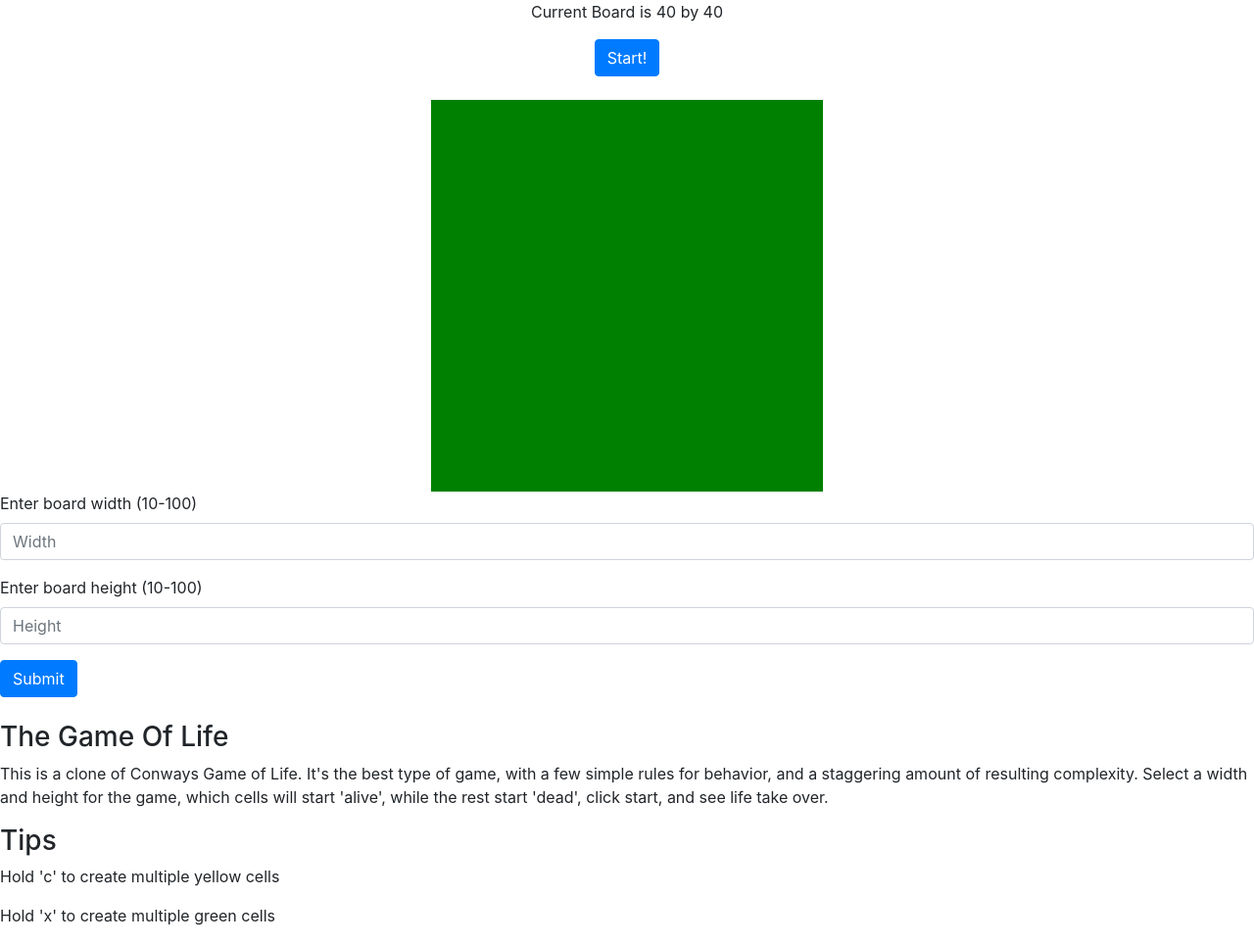
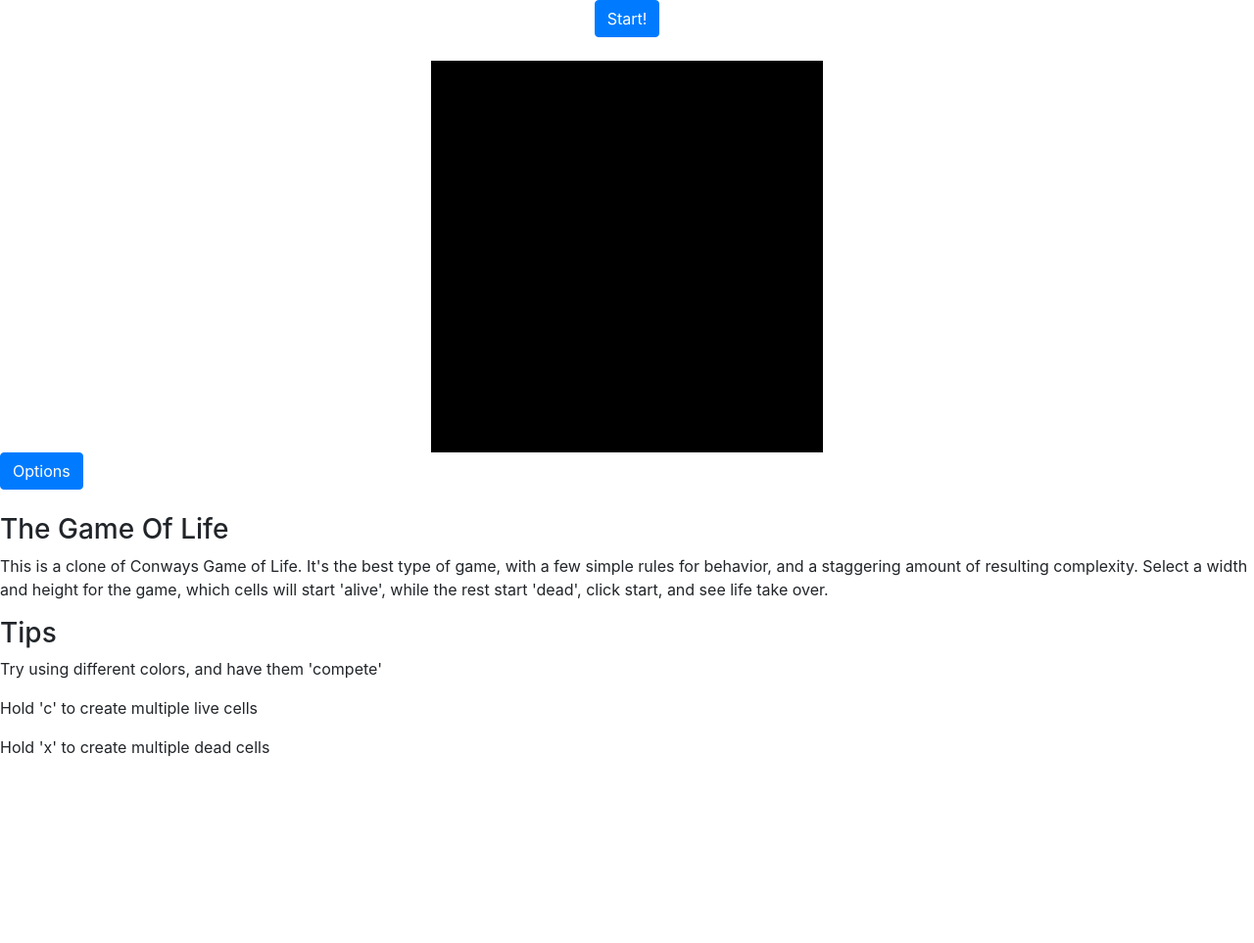
Before and after one commit to buckethead1986/game-of-life, a PHP site: page / in a window 1280 px wide. Shown: the whole page at 98% size. After the commit the page ends 800 px from the top, so only its background shows below. Run offline with PHP 8.4, Linux system fonts and the light colour scheme.

Commit message:
color competition logic added. Speed, color change options added

```diff
--- a/index.css
+++ b/index.css
@@ -9,11 +9,3 @@
   overflow: hidden;
   /*float: left;*/
 }
-
-.on {
-  background-color: green;
-  height: 10px;
-  width: 10px;
-  float: left;
-  /*position: absolute;*/
-}
--- a/index.html
+++ b/index.html
@@ -7,9 +7,14 @@
     <link rel="stylesheet" type="text/css" href="index.css">
   </head>
   <body>
-    <div>
-      <div style='text-align: center'><p id='board-dimension'></p><button class="btn btn-primary" id="start-button">Start!</button></div></br>
+      <div style='text-align: center'>
+        <button class="btn btn-primary" id="start-button">Start!</button>
+      </div></br>
       <div class="board"></div>
+      <button id="showOptions" class="btn btn-primary">Options</button>
+      <div id="options" style="display: none">
+      </br>
+        <h4 id='board-dimension'></h4>
       <form>
         <div class="form-group">
           <label for="board-width">Enter board width (10-100)</label>
@@ -19,9 +24,23 @@
           <label for="board-height">Enter board height (10-100)</label>
           <input type="text" class="form-control" id="board-height" placeholder="Height">
         </div>
-        <button type="submit" class="btn btn-primary" id="board-size-button">Submit</button>
+        <div class="form-group">
+          <label for="live-color">Enter live cell color (by name, hex code, rgb...)</label>
+          <input type="text" class="form-control" id="live-color" placeholder="Live Cell Color">
+        </div>
+        <!-- <div class="form-group">
+          <label for="dead-color">Enter dead cell color (by name, hex code, rgb...)</label>
+          <input type="text" class="form-control" id="dead-color" placeholder="Dead Cell Color">
+        </div> -->
+        <div class="form-group">
+          <label for="speed">Enter generation speed (in milliseconds)</label>
+          <input type="text" class="form-control" id="speed" placeholder="Speed (in ms)">
+        </div>
+        <button type="submit" class="btn btn-primary" id="board-options-button">Submit</button>
       </form>
     </div>
+  </br>
+
     </br>
     <div id="explanation"><h3>The Game Of Life</h3><p>This is a clone of Conways Game of Life. It's the best type of game,
       with a few simple rules for behavior, and a staggering amount of resulting complexity. Select a width and height for
@@ -29,8 +48,9 @@
     </p></div>
     <div id="tips">
       <h3>Tips</h3>
-      <p>Hold 'c' to create multiple yellow cells</p>
-      <p>Hold 'x' to create multiple green cells</p>
+      <p>Try using different colors, and have them 'compete'</p>
+      <p>Hold 'c' to create multiple live cells</p>
+      <p>Hold 'x' to create multiple dead cells</p>
     </div>
 
     <script type="text/javascript" src="index.js"></script>
--- a/index.js
+++ b/index.js
@@ -1,15 +1,22 @@
 const gameBoard = document.getElementsByClassName("board")[0];
-const boardSizeButton = document.getElementById("board-size-button");
+const boardOptionsButton = document.getElementById("board-options-button");
 const startButton = document.getElementById("start-button");
+const showOptionsButton = document.getElementById("showOptions");
+const optionsDiv = document.getElementById("options");
 let gameWidth = document.getElementById("board-width");
 let gameHeight = document.getElementById("board-height");
+let liveColorChange = document.getElementById("live-color");
+// let deadColorChange = document.getElementById("dead-color");
+let speedChange = document.getElementById("speed");
 let boardDimension = document.getElementById("board-dimension");
 let boardSize = [40, 40];
 let keydown = "";
 let interval;
 let isRunning = false;
-let speed = 300;
+let speed = 200;
 let tempBoard = [];
+let liveColor = "grey";
+let deadColor = "black";
 
 //starts everything
 document.addEventListener("DOMContentLoaded", () => {
@@ -20,20 +27,12 @@ document.addEventListener("DOMContentLoaded", () => {
 //holder function for various document level event listeners
 const documentEventListeners = () => {
   //listens to board size input and resizes based on the values
-  boardSizeButton.addEventListener("click", e => {
+  boardOptionsButton.addEventListener("click", e => {
     e.preventDefault();
-    if (gameWidth.value === "") {
-      gameWidth.value = boardSize[0];
-    }
-    if (gameHeight.value === "") {
-      gameHeight.value = boardSize[1];
-    }
-    createBoard(gameWidth.value, gameHeight.value);
-    gameWidth.value = "";
-    gameHeight.value = "";
+    boardOptions(e);
   });
 
-  //'c' and 'x', when held, allow for multiple selection of cells as you mouse over them. (c, all to yellow, x, all to green)
+  //'c' and 'x', when held, allow for multiple selection of cells as you mouse over them. (c, all to liveColor, x, all to deadColor)
   document.addEventListener("keydown", e => {
     keydown = e.which;
   });
@@ -43,6 +42,42 @@ const documentEventListeners = () => {
 
   //starts the game loop
   startButton.addEventListener("click", addInterval);
+
+  //additional options hide/show toggle
+  showOptionsButton.addEventListener("click", () => {
+    if (optionsDiv.style.display === "block") {
+      optionsDiv.style.display = "none";
+    } else if (optionsDiv.style.display === "none") {
+      optionsDiv.style.display = "block";
+    }
+  });
+};
+
+//changes cell colors, speed, board size
+const boardOptions = e => {
+  if (gameWidth.value === "") {
+    gameWidth.value = boardSize[0];
+  }
+  if (gameHeight.value === "") {
+    gameHeight.value = boardSize[1];
+  }
+  if (gameWidth.value != boardSize[0] || gameHeight.value != boardSize[1]) {
+    createBoard(gameWidth.value, gameHeight.value);
+  }
+  if (liveColorChange.value !== liveColor && liveColorChange.value !== "") {
+    liveColor = liveColorChange.value;
+  }
+  // if (deadColorChange.value !== deadColor && deadColorChange.value !== "") {
+  //   deadColor = deadColorChange.value;
+  // }
+  if (speedChange.value !== speed && speedChange.value !== "") {
+    speed = speedChange.value;
+  }
+  liveColorChange.value = "";
+  // deadColorChange.value = "";
+  gameWidth.value = "";
+  gameHeight.value = "";
+  speedChange.value = "";
 };
 
 //toggles start button text and event listener to start/stop the game
@@ -100,18 +135,22 @@ const addStyle = (cell, i, j) => {
   cell.style.width = "10px";
   cell.style.float = "left";
   cell.alive = false;
+  cell.liveColor = liveColor;
+  cell.deadColor = deadColor;
   cell.id = `${i / 10}a${j / 10}`;
-  cell.style.backgroundColor = "green";
+  cell.style.backgroundColor = cell.deadColor;
 };
 
 //event listener function for changing a cell with a single click
 const clickBit = cell => {
   if (cell.alive === false && !isRunning) {
     cell.alive = true;
-    cell.style.backgroundColor = "yellow";
+    cell.liveColor = liveColor;
+    cell.style.backgroundColor = cell.liveColor;
   } else if (cell.alive === true && !isRunning) {
     cell.alive = false;
-    cell.style.backgroundColor = "green";
+    cell.deadColor = deadColor;
+    cell.style.backgroundColor = cell.deadColor;
   }
 };
 
@@ -119,10 +158,12 @@ const clickBit = cell => {
 const mouseOver = cell => {
   if (keydown === 67 && !cell.alive && !isRunning) {
     cell.alive = true;
-    cell.style.backgroundColor = "yellow";
+    cell.liveColor = liveColor;
+    cell.style.backgroundColor = cell.liveColor;
   } else if (keydown === 88 && cell.alive && !isRunning) {
     cell.alive = false;
-    cell.style.backgroundColor = "green";
+    cell.deadColor = deadColor;
+    cell.style.backgroundColor = cell.deadColor;
   }
 };
 
@@ -144,44 +185,75 @@ const loop = () => {
     for (var j = 0; j < boardSize[0]; j++) {
       let cell = document.getElementById(`${i}a${j}`);
       if (cell.alive) {
-        if (tempBoard[i][j] - 1 < 2) {
+        if (tempBoard[i][j][1] < 2) {
           cell.alive = false;
-          cell.style.backgroundColor = "green";
-        } else if (tempBoard[i][j] - 1 > 3) {
+          cell.style.backgroundColor = cell.deadColor;
+        } else if (tempBoard[i][j][1] > 3) {
           cell.alive = false;
-          cell.style.backgroundColor = "green";
-        } else if (tempBoard[i][j] === 2 || tempBoard[i][j] === 3) {
+          cell.style.backgroundColor = cell.deadColor;
+        } else if (tempBoard[i][j][1] === 2 || tempBoard[i][j][1] === 3) {
           cell.alive = true;
-          cell.style.backgroundColor = "yellow";
+          cell.liveColor = tempBoard[i][j][0];
+          cell.style.backgroundColor = cell.liveColor;
         }
       } else {
-        if (tempBoard[i][j] === 3) {
+        if (tempBoard[i][j][1] === 3) {
           cell.alive = true;
-          cell.style.backgroundColor = "yellow";
+          cell.liveColor = tempBoard[i][j][0];
+          cell.style.backgroundColor = cell.liveColor;
         }
       }
     }
   }
 };
 
-//checks and tallies all alive neighbors, including itself
-//If there's a way to exclude specific values from the conditional, like '... !== null && (dx !== 0 && dy !== 0)', let me know.
-//That looks like it should work, but didn't.
+//checks and tallies all alive neighbors and gets most common neighbor color
 const checkNeighbors = (i, j) => {
   let result = 0;
+  let colors = [];
+  let count = {};
   for (let dx = -1; dx <= 1; dx++) {
     for (let dy = -1; dy <= 1; dy++) {
-      if (
-        document.getElementById(`${i + dx}a${j + dy}`) !== null
-        // && (dx !== 0 && dy !== 0)
-      ) {
-        if (document.getElementById(`${i + dx}a${j + dy}`).alive) {
-          result += 1;
+      //excludes itself
+      if (!(dx === 0 && dy === 0)) {
+        if (document.getElementById(`${i + dx}a${j + dy}`) !== null) {
+          if (document.getElementById(`${i + dx}a${j + dy}`).alive) {
+            colors.push(
+              document.getElementById(`${i + dx}a${j + dy}`).liveColor
+            );
+            result += 1;
+          }
         }
       }
     }
   }
-  return result;
+  //takes the count object, gets a count of how many times each color appears as a neighbor, and reduces that to an array of [most common neighbor, total neighbors]
+  count = reduceCount(countUpDuplicates(count, colors), result);
+  return count;
 };
 
-//give speed up option, and allow changes to live/dead cells
+//Gets a count for how many times each color appears as a neighbor, by color. {purple: 3, grey: 1, #228B22: 2}
+const countUpDuplicates = (count, colors) => {
+  for (let i = 0; i < colors.length; i++) {
+    if (count[colors[i]]) {
+      count[colors[i]] += 1;
+    } else {
+      count[colors[i]] = 1;
+    }
+  }
+  return count;
+};
+
+//reduces the count object to an array of: [maximum counted color, number of neighbors]
+const reduceCount = (count, result) => {
+  if (Object.keys(count).length === 1) {
+    count = [Object.keys(count)[0], result];
+  } else if (Object.keys(count).length !== 0) {
+    count = Object.keys(count).reduce(
+      (a, b) => (count[a] > count[b] ? [a, result] : [b, result])
+    );
+  } else {
+    count = [deadColor, 0];
+  }
+  return count;
+};
```
